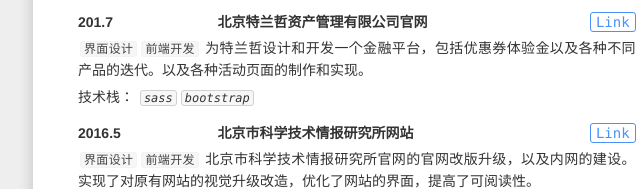
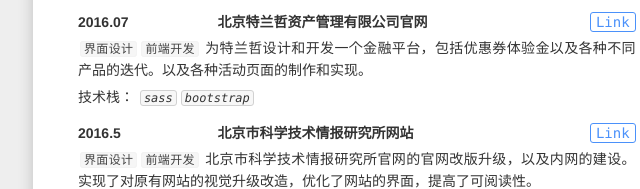
Before and after one commit to YYPing/resume, a website: page resume-yyp/index.html in a window 1280 px wide. Shown: the part 414-603 px from the top of the page, 95-735 px from the left. Drawn offline with Linux system fonts and the light colour scheme.

Commit message:
resume 改
resume 修改

```diff
--- a/resume-yyp/index.html
+++ b/resume-yyp/index.html
@@ -66,7 +66,7 @@
                     </div>
                     <div class=item>
                         <header class=item-hd>
-                            <span class=item-time><b>201.7</b></span>
+                            <span class=item-time><b>2016.07</b></span>
                             <a class="btn item-more" href=http://tlz.simuhao.com/ target=_blank>Link</a>
                             <h3 class=item-name><b>北京特兰哲资产管理有限公司官网 </b></h3>
                         </header>
```
